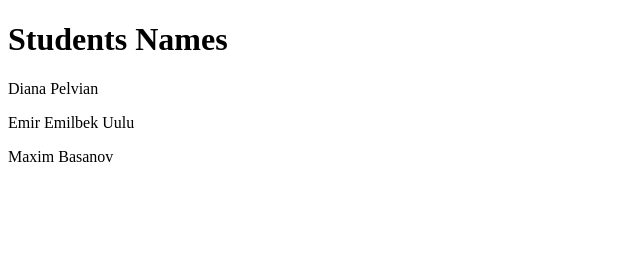
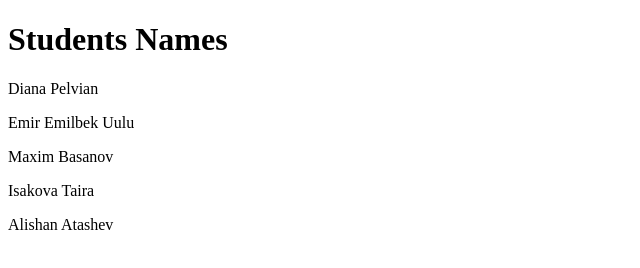
Before and after one commit to TairaKanybek/homework2, a plain HTML site: page index.html in a window 1280 px wide. Shown: the whole page, without its empty margins (0-640 px from the left). Drawn offline with Linux system fonts and the light colour scheme.

Commit message:
Added 2 more students

```diff
--- a/index.html
+++ b/index.html
@@ -11,5 +11,7 @@
     <p>Diana Pelvian</p>
     <p>Emir Emilbek Uulu</p>
     <p>Maxim Basanov</p>
+    <p>Isakova Taira</p>
+    <p>Alishan Atashev</p>
 </body>
 </html>
```
